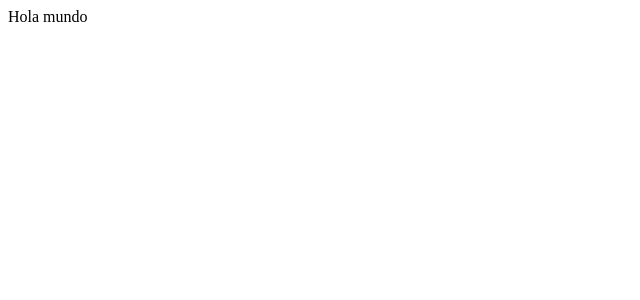
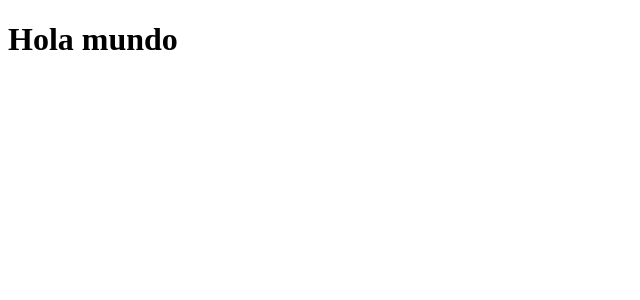
Before and after one commit to elkin-garzon/myCvElkinGarzon, an Angular app: page / in a window 1280 px wide. Shown: the top 300 px of the page, without its empty margins (0-640 px from the left). Built offline with nearby package versions, Linux system fonts and the light colour scheme.

Commit message:
Update app.component.html

```diff
--- a/src/app/app.component.html
+++ b/src/app/app.component.html
@@ -1,2 +1,2 @@
-Hola mundo
+<h1>Hola mundo</h1>
 <router-outlet></router-outlet>
```
